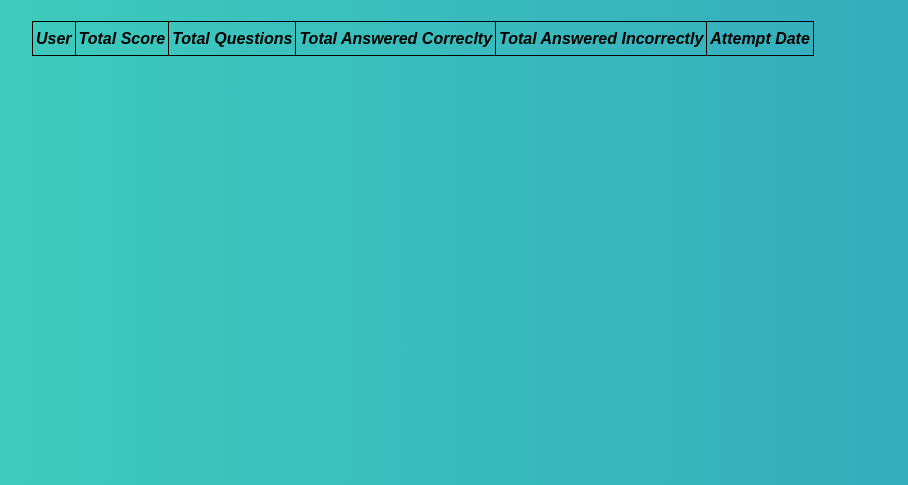
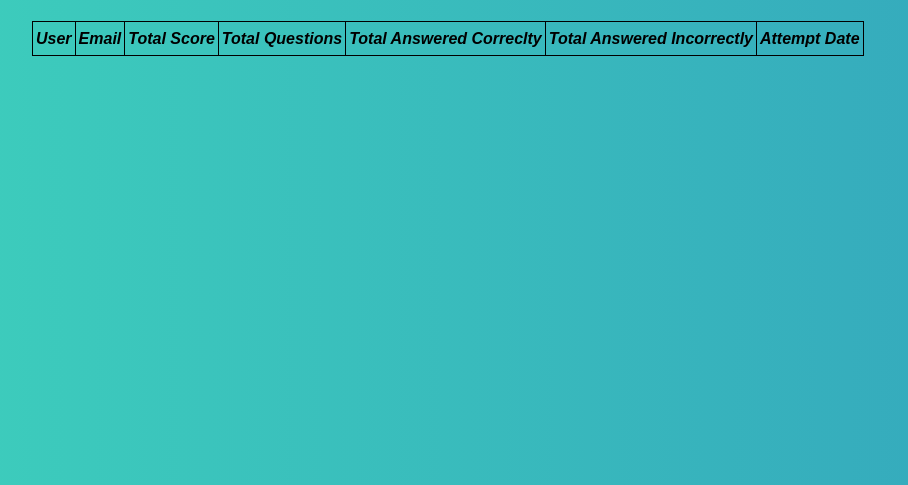
Before and after one commit to sukhpreetn/QuizApp, a Django app: page /searchquiz/1/ in a window 1280 px wide. Shown: the part 415-900 px from the top of the page, without its empty margins (53-961 px from the left). Run offline with Django 3.2, Linux system fonts and the light colour scheme; data that the repository does not hold is empty; some libraries are stand-ins or nearby versions.

Commit message:
updated email

```diff
--- a/AIP/models.py
+++ b/AIP/models.py
@@ -41,6 +41,7 @@ class Answer(models.Model):
 
 class Result(models.Model):
     c_user                      = models.CharField(max_length=100)
+    c_email                     = models.CharField(max_length=100,default='')
     c_quiz_name                 = models.CharField(max_length=100,default='')
     c_tot_score                 = models.IntegerField(default=0)
     c_cat_scores                = models.TextField(null=True,default=0)
--- a/AIP/templates/AIP/scores.html
+++ b/AIP/templates/AIP/scores.html
@@ -47,6 +47,7 @@
                         <table style="width:100% color = ">
                            <tr>
                               <th style="color:#000000"> <i>User  </i> </th>
+                              <th style="color:#000000"> <i>Email  </i> </th>
                               <th style="color:#000000"> <i> Total Score  </i></th>
                                <th style="color:#000000"> <i> Total Questions  </i></th>
                                <th style="color:#000000"> <i> Total Answered Correclty  </i></th>
@@ -56,6 +57,7 @@
                              {% for result in results %}
                               <tr>
                                  <td style="color:#0000ff" > {{result.c_user}}    </td>
+                                 <td style="color:#0000ff" > {{result.c_email}}    </td>
                                  <td style="color:#0000ff" > {{result.c_tot_score}}  </td>
                                   <td style="color:#0000ff" > {{result.c_total_q_asked}}  </td>
                                   <td style="color:#0000ff" > {{result.c_total_ans_correct}}  </td>
--- a/AIP/views.py
+++ b/AIP/views.py
@@ -17,7 +17,6 @@ from django.contrib.auth.decorators import permission_required
 from .forms import QuestionForm
 from django.contrib.auth.models import User
 from django.views.generic import (CreateView, DeleteView, DetailView, ListView,UpdateView)
-from django.core.paginator import Paginator, EmptyPage, PageNotAnInteger
 
 
 def index(request):
@@ -29,8 +28,10 @@ def index(request):
 
 def pickskill(request):
     request.session['user'] = request.user.get_full_name()
+    request.session['email'] = request.user.email
     user = request.session['user']
-    Result.objects.create(c_user=user)
+    email = request.session['email']
+    Result.objects.create(c_user=user,c_email=email)
     context = {'user':user}
     return render(request, 'AIP/pickskill.html',context)
 
@@ -297,7 +298,6 @@ def scores(request,pk):
 
     results = Result.objects.filter(c_quiz_name=pk).order_by('-c_attempt_date')
 
-
     if not results:
         context = {'results': results, 'quiz': 'Quiz Not Found'}
     else:
@@ -396,6 +396,8 @@ def takequiz(request, pk):
     if request.user.is_authenticated:
         request.session['user'] = request.user.get_full_name()
         user = request.session['user']
+        request.session['email'] = request.user.email
+        email = request.session['email']
         quiz = get_object_or_404(Quiz, pk=pk)
         quiz_str = json.loads(quiz.quiz_questions)
         total = len(quiz_str)
@@ -439,7 +441,7 @@ def takequiz(request, pk):
                 total_ans_incorrect = ((total_q_asked-1) - total_q_ans_correct)
                 score = round(score1)
                 cat_scores = json.dumps(cat_dict)
-                Result.objects.create(c_user=user, c_quiz_name=pk,c_tot_score=score,c_cat_scores=cat_scores,
+                Result.objects.create(c_user=user,c_email=email, c_quiz_name=pk,c_tot_score=score,c_cat_scores=cat_scores,
                                       c_total_q_asked=(total_q_asked-1),c_total_ans_correct=total_q_ans_correct,
                                       c_total_ans_incorrect=total_ans_incorrect)
 
@@ -497,21 +499,3 @@ def reviewquiz(request,pk):
 
     context = {'questions': questions,'total':total}
     return render(request, 'AIP/compare.html',context)
-
-
-@permission_required('admin.can_add_log_entry')
-def exportscores(request):
-    response = HttpResponse(content_type='text/csv')
-    writer = csv.writer(response)
-    writer.writerow(
-        ['q_subject', 'q_cat', 'q_rank', 'q_text', 'q_option1', 'q_option2', 'q_option3', 'q_option4', 'q_answer',
-         'q_ask_time', 'no_times_ques_served', 'no_times_anwered_correctly', 'no_times_anwered_incorrectly',
-         'difficulty_score'])
-    for data in Question.objects.all().values_list('q_subject', 'q_cat', 'q_rank', 'q_text', 'q_option1', 'q_option2',
-                                                   'q_option3', 'q_option4', 'q_answer', 'q_ask_time',
-                                                   'no_times_ques_served', 'no_times_anwered_correctly',
-                                                   'no_times_anwered_incorrectly', 'difficulty_score'):
-        writer.writerow(data)
-
-    response['Content-Disposition'] = 'attachment; filename="questions.csv"'
-    return response
```
Also changed, not shown: AIP/migrations/0004_result_c_email.py (added).
